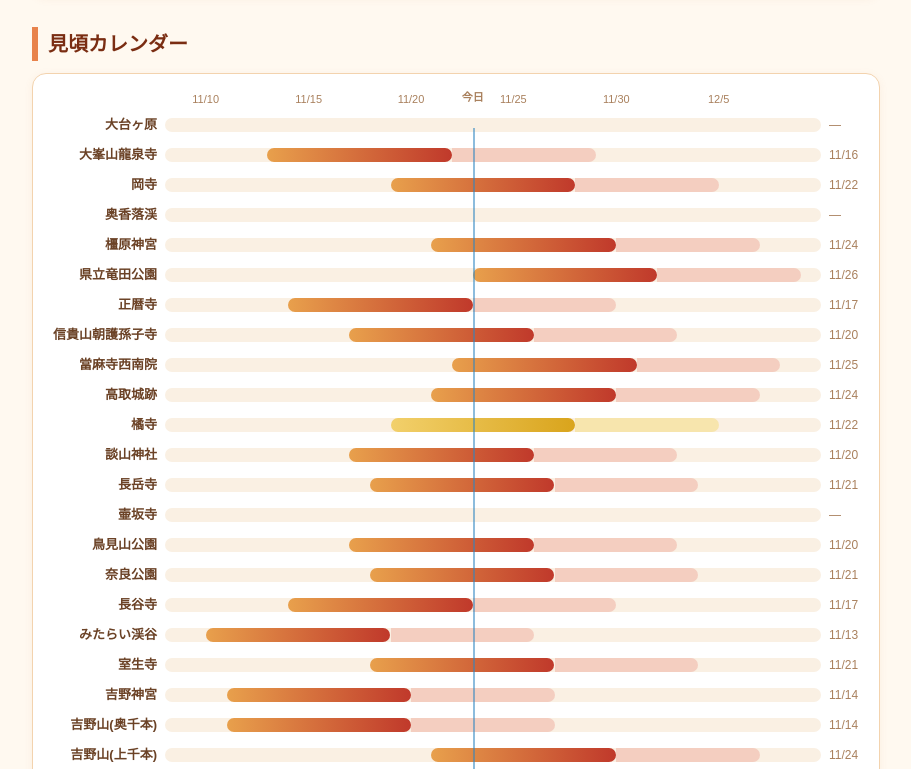
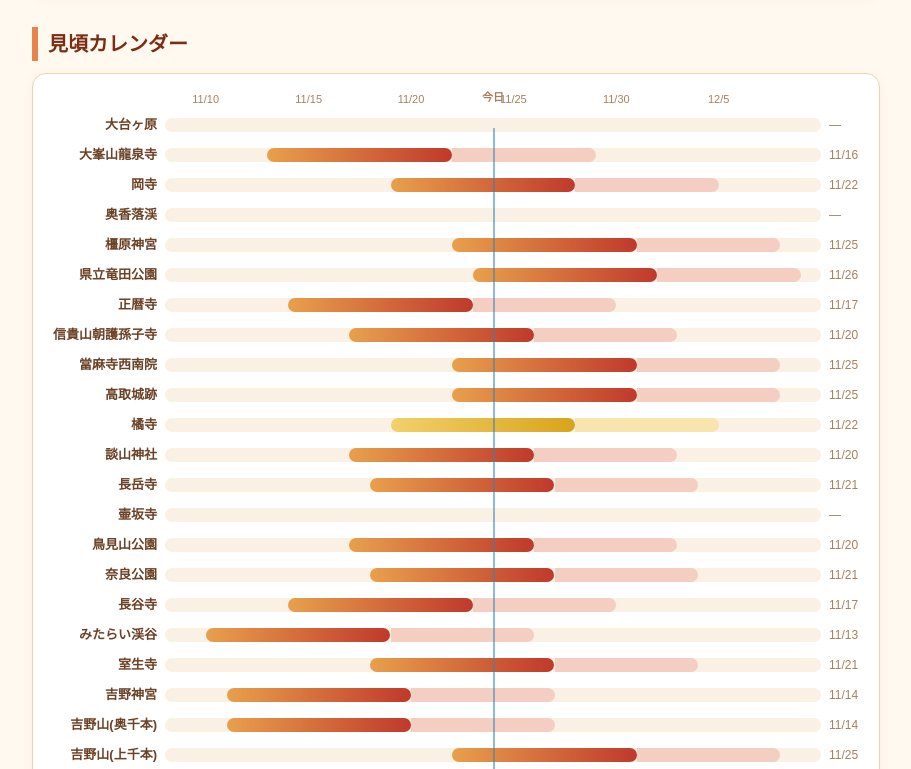
Before and after one commit to take-creator-nara/nara-koyo, a plain HTML site: page index.html in a window 1280 px wide. Shown: the part 452-1221 px from the top of the page, without its empty margins (184-1095 px from the left). Drawn offline with Linux system fonts and the light colour scheme.

Commit message:
奈良の紅葉タイムライン 2026-11-24版

```diff
--- a/index.html
+++ b/index.html
@@ -51,7 +51,7 @@
   <div class="kicker">NARA AUTUMN LEAVES</div>
   <h1>🍁 奈良の紅葉タイムライン</h1>
   <p>奈良の紅葉スポット34地点の見頃予想を、時系列でまとめました。</p>
-  <div class="upd">11月23日 更新</div>
+  <div class="upd">11月24日 更新</div>
 </header>
 <main>
   <h2>いま見頃のスポット</h2>
@@ -59,9 +59,9 @@
 
   <h2>見頃カレンダー</h2>
   <div class="chart"><div class="chart-inner">
-    <div class="axis"><span style="left:6.2%">11/10</span><span style="left:21.9%">11/15</span><span style="left:37.5%">11/20</span><span style="left:53.1%">11/25</span><span style="left:68.8%">11/30</span><span style="left:84.4%">12/5</span><span class="today-lab" style="left:46.9%">今日</span></div>
+    <div class="axis"><span style="left:6.2%">11/10</span><span style="left:21.9%">11/15</span><span style="left:37.5%">11/20</span><span style="left:53.1%">11/25</span><span style="left:68.8%">11/30</span><span style="left:84.4%">12/5</span><span class="today-lab" style="left:50.0%">今日</span></div>
     <div style="position:relative">
-      <div class="today" style="left:calc(118px + (100% - 162px) * 0.4688)"></div>
+      <div class="today" style="left:calc(118px + (100% - 162px) * 0.5000)"></div>
       <div class="trow">
       <div class="tname">大台ヶ原</div>
       <div class="ttrack"></div>
@@ -80,8 +80,8 @@
       <div class="tpeak">―</div>
     </div><div class="trow">
       <div class="tname">橿原神宮</div>
-      <div class="ttrack"><div class="bar" style="left:40.6%;width:28.1%;background:linear-gradient(90deg,#e8a04c,#c0392b)"></div><div class="bar scat" style="left:68.8%;width:21.9%;background:#f3c6b8"></div></div>
-      <div class="tpeak">11/24</div>
+      <div class="ttrack"><div class="bar" style="left:43.8%;width:28.1%;background:linear-gradient(90deg,#e8a04c,#c0392b)"></div><div class="bar scat" style="left:71.9%;width:21.9%;background:#f3c6b8"></div></div>
+      <div class="tpeak">11/25</div>
     </div><div class="trow">
       <div class="tname">県立竜田公園</div>
       <div class="ttrack"><div class="bar" style="left:46.9%;width:28.1%;background:linear-gradient(90deg,#e8a04c,#c0392b)"></div><div class="bar scat" style="left:75.0%;width:21.9%;background:#f3c6b8"></div></div>
@@ -100,8 +100,8 @@
       <div class="tpeak">11/25</div>
     </div><div class="trow">
       <div class="tname">高取城跡</div>
-      <div class="ttrack"><div class="bar" style="left:40.6%;width:28.1%;background:linear-gradient(90deg,#e8a04c,#c0392b)"></div><div class="bar scat" style="left:68.8%;width:21.9%;background:#f3c6b8"></div></div>
-      <div class="tpeak">11/24</div>
+      <div class="ttrack"><div class="bar" style="left:43.8%;width:28.1%;background:linear-gradient(90deg,#e8a04c,#c0392b)"></div><div class="bar scat" style="left:71.9%;width:21.9%;background:#f3c6b8"></div></div>
+      <div class="tpeak">11/25</div>
     </div><div class="trow">
       <div class="tname">橘寺</div>
       <div class="ttrack"><div class="bar" style="left:34.4%;width:28.1%;background:linear-gradient(90deg,#f2d06b,#d9a41c)"></div><div class="bar scat" style="left:62.5%;width:21.9%;background:#f7e3a1"></div></div>
@@ -148,8 +148,8 @@
       <div class="tpeak">11/14</div>
     </div><div class="trow">
       <div class="tname">吉野山(上千本)</div>
-      <div class="ttrack"><div class="bar" style="left:40.6%;width:28.1%;background:linear-gradient(90deg,#e8a04c,#c0392b)"></div><div class="bar scat" style="left:68.8%;width:21.9%;background:#f3c6b8"></div></div>
-      <div class="tpeak">11/24</div>
+      <div class="ttrack"><div class="bar" style="left:43.8%;width:28.1%;background:linear-gradient(90deg,#e8a04c,#c0392b)"></div><div class="bar scat" style="left:71.9%;width:21.9%;background:#f3c6b8"></div></div>
+      <div class="tpeak">11/25</div>
     </div><div class="trow">
       <div class="tname">吉野山(下千本)</div>
       <div class="ttrack"><div class="bar" style="left:31.2%;width:28.1%;background:linear-gradient(90deg,#e8a04c,#c0392b)"></div><div class="bar scat" style="left:59.4%;width:21.9%;background:#f3c6b8"></div></div>
@@ -229,7 +229,7 @@
     </div><div class="card">
       <div class="cname">橿原神宮</div>
       <span class="chip" style="color:#d35400;background:#fdf0e4;border:1px solid #d3540033">半分以上色づいた</span>
-      <div class="cpeak">見頃予想：11/24</div>
+      <div class="cpeak">見頃予想：11/25</div>
       <div class="cnote"></div>
     </div><div class="card">
       <div class="cname">県立竜田公園</div>
@@ -254,7 +254,7 @@
     </div><div class="card">
       <div class="cname">高取城跡</div>
       <span class="chip" style="color:#d35400;background:#fdf0e4;border:1px solid #d3540033">半分以上色づいた</span>
-      <div class="cpeak">見頃予想：11/24</div>
+      <div class="cpeak">見頃予想：11/25</div>
       <div class="cnote"></div>
     </div><div class="card">
       <div class="cname">橘寺</div>
@@ -275,7 +275,7 @@
       <div class="cname">壷坂寺</div>
       <span class="chip" style="color:#c0392b;background:#fdecea;border:1px solid #c0392b33">見頃</span>
       <div class="cpeak">見頃予想：―</div>
-      <div class="cnote">例年11月下旬〜12月上旬。公式「紅葉状況：見頃」、ライトアップ11/20〜11/29、夜間バスは11/22のみ運行</div>
+      <div class="cnote">例年11月下旬〜12月上旬。公式「紅葉状況：見頃」、ライトアップ11/20〜11/29、夜間バス（11/22のみ）は終了</div>
     </div><div class="card">
       <div class="cname">鳥見山公園</div>
       <span class="chip" style="color:#c0392b;background:#fdecea;border:1px solid #c0392b33">見頃</span>
@@ -314,7 +314,7 @@
     </div><div class="card">
       <div class="cname">吉野山(上千本)</div>
       <span class="chip" style="color:#d35400;background:#fdf0e4;border:1px solid #d3540033">半分以上色づいた</span>
-      <div class="cpeak">見頃予想：11/24</div>
+      <div class="cpeak">見頃予想：11/25</div>
       <div class="cnote"></div>
     </div><div class="card">
       <div class="cname">吉野山(下千本)</div>
```
